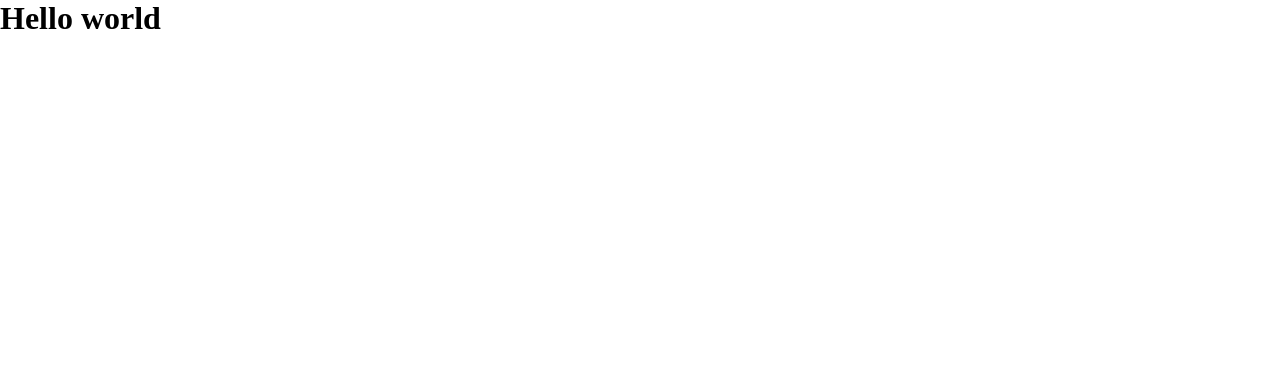
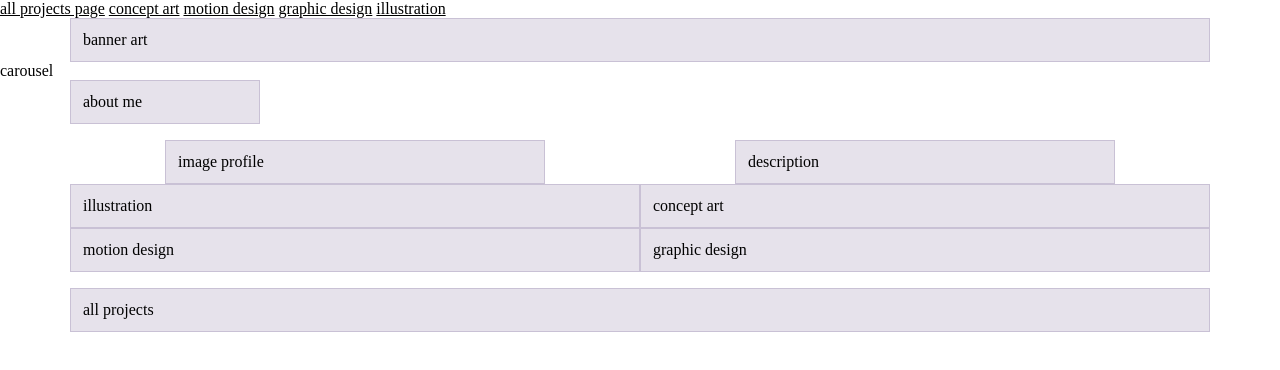
Before and after one commit to LyaKelo/Portfolio, a website built with Parcel: page src/index.html in a window 1280 px wide. Built offline with nearby package versions, Linux system fonts and the light colour scheme.

Commit message:
navigation

```diff
--- a/src/index.html
+++ b/src/index.html
@@ -7,7 +7,47 @@
     <link rel="stylesheet" href="scss/main.scss" />
   </head>
   <body>
-    <h1>Hello world</h1>
+    <!-- liens temporaires -->
+
+    <a href="all-projects.html">all projects page</a>
+    <a href="concept-art.html">concept art</a>
+    <a href="motion.design.html">motion design</a>
+    <a href="graphic-design.html">graphic design</a>
+    <a href="illustration.html">illustration</a>
+    <!-- header -->
+    <div class="col-12"><extends src="header.html"></extends>
+    <!-- banner art -->
+    <div class="container">
+      <div class="row">
+        <div class="col-12">banner art</div>
+      </div>
+    </div>
+    <!-- carousel -->
+    carousel
+    <!-- about me -->
+    <div class="container">
+      <div class="row">
+        <div class="col-2">about me</div>
+      </div>
+      <div class="row">
+        <div class="col-4 offset-1">image profile</div>
+        <div class="col-4 offset-2">description</div>
+      </div>
+    </div>
+    <!-- portfolio section -->
+    <div class="container">
+      <div class="row">
+        <div class="col-6">illustration</div>
+        <div class="col-6">concept art</div>
+        <div class="col-6">motion design</div>
+        <div class="col-6">graphic design</div>
+      </div>
+      <div class="row">
+        <div class="col-12">all projects</div>
+      </div>
+    </div>
+
+    <div class="col-12"><extends src="header.html"></extends>
 
     <script src="js/main.js" type="module"></script>
   </body>
--- a/src/scss/_base.scss
+++ b/src/scss/_base.scss
@@ -13,9 +13,12 @@
   display: block;
 }
 
+
+
 :root {
   --pure-white: rgba(255, 255, 255, 1)
   --links: rgba(96, 83, 173, 1);
   --main-dark-color:rgba(66, 62, 96, 1);
+  --title-1:
   --title-font-family: Roboto, sans-serif;
 }
```
Also changed, not shown: src/all-projects.html (added, +1 -0 lines), src/concept-art.html (added, +1 -0 lines), src/footer.html (added, +2 -0 lines), src/graphic-design.html (added, +1 -0 lines), src/header.html (added, +2 -0 lines), src/illustration.html (added, +1 -0 lines), src/motion.design.html (added, +1 -0 lines).
